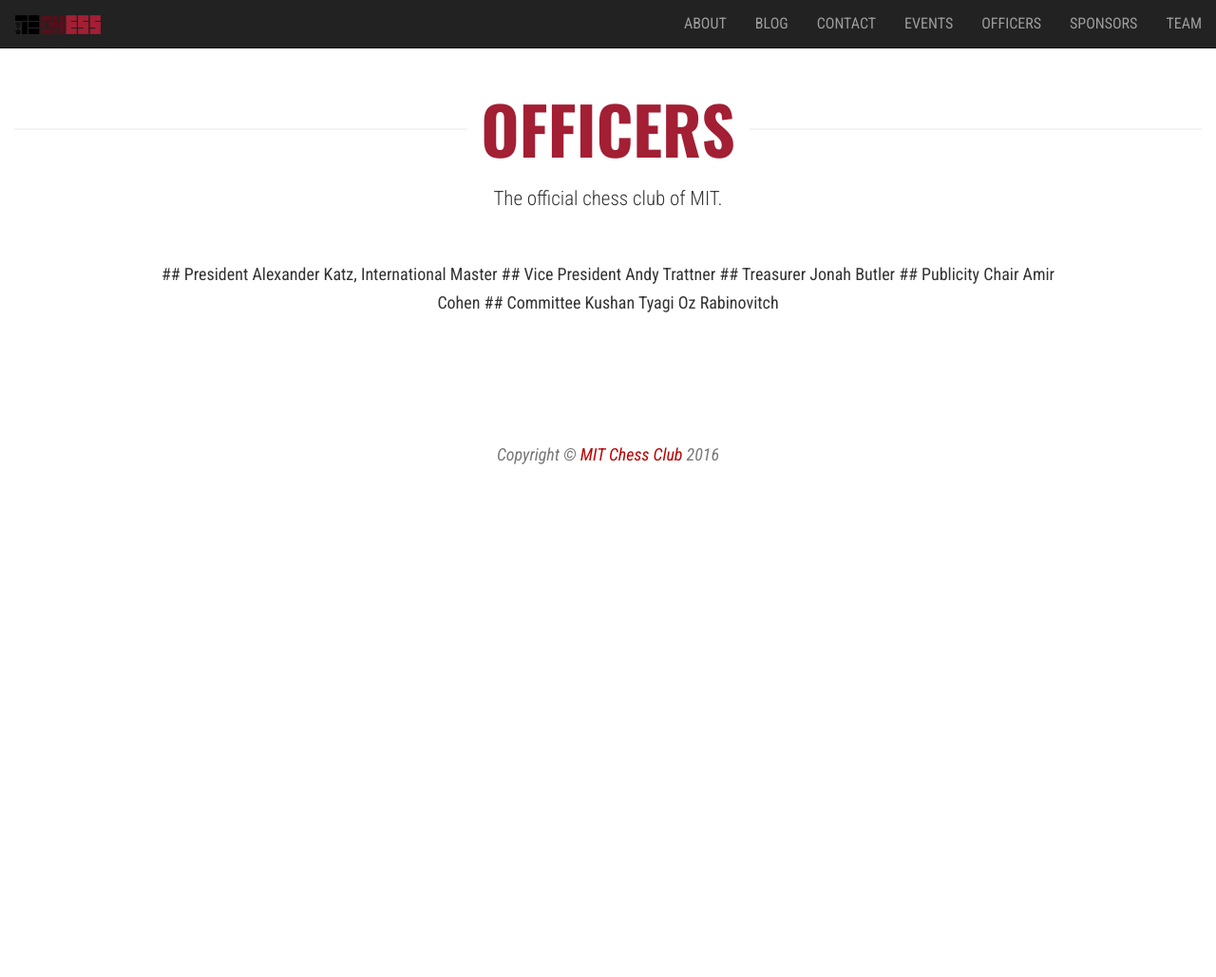
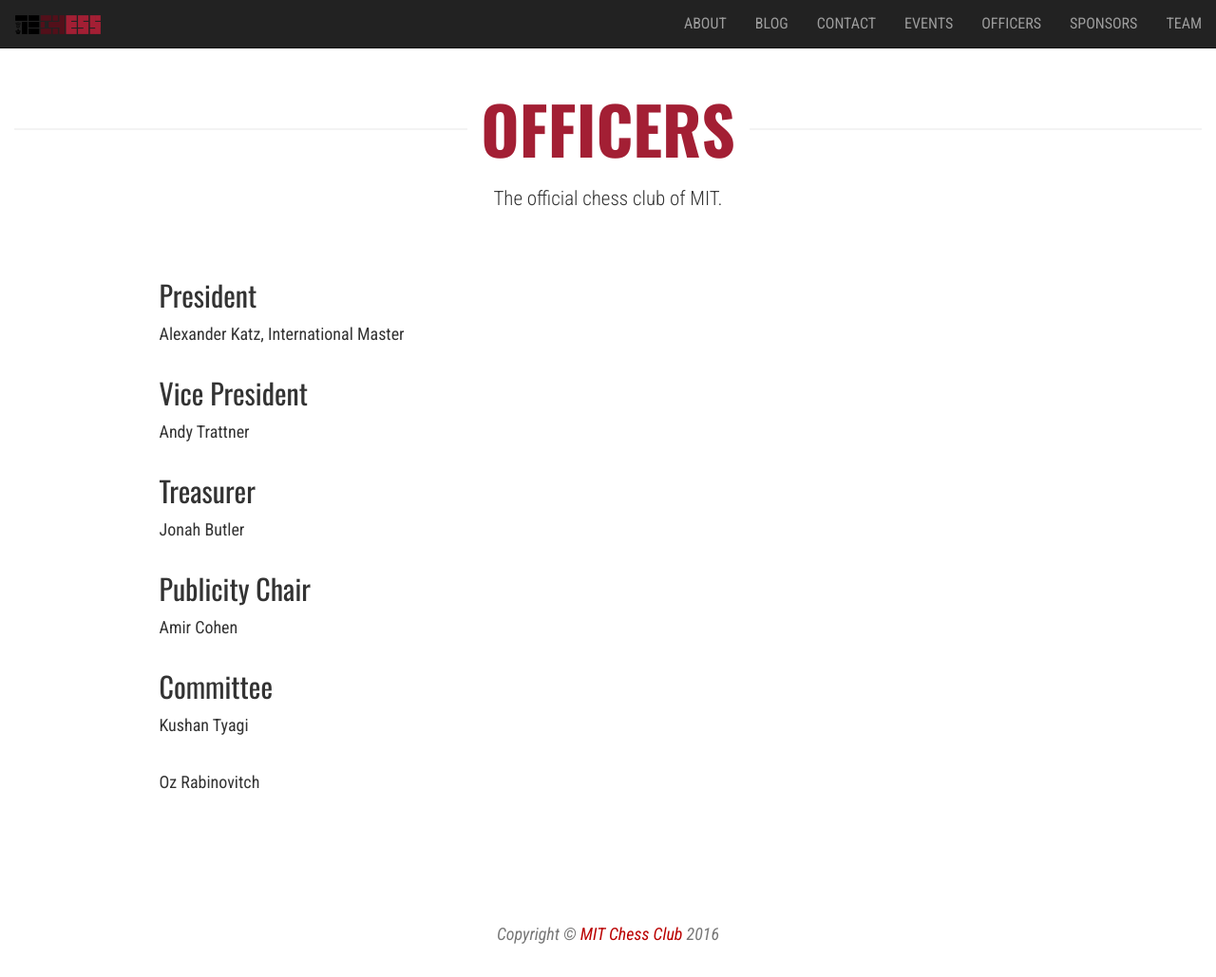
Before and after one commit to Tech-Chess/tech-chess.github.io, a Jekyll site: the page built from _pages/officers.md, in a window 1280 px wide and 1029 px high. Shown: the whole window at 95% size. Built offline with Jekyll 4.4.1, drawn with Linux system fonts in a browser that asks for light colours; nearby versions of some CDN libraries.

Commit message:
like button no feeds

```diff
--- a/_pages/officers.md
+++ b/_pages/officers.md
@@ -3,7 +3,6 @@
 title: Officers
 permalink: /officers/
 ---
-<p style="text-align: center;" markdown="1">
 
 ## President
 Alexander Katz, International Master
@@ -21,5 +20,3 @@
 Kushan Tyagi
 
 Oz Rabinovitch
-
-</p>
--- a/index.html
+++ b/index.html
@@ -20,8 +20,11 @@
   <button href="
   https://mailman.mit.edu:444/mailman/listinfo/tech-chess-announce">Subscribe to Mailing List</button>
   <br>
+  <br>
+  <div class="fb-like" data-href="https://facebook.com/mitchessclub" data-layout="button_count" data-action="like" data-size="small" data-show-faces="true" data-share="false"></div>
 </p>
 
+<!--
 <div style="text-align: center;" class="fb-page" data-href="https://www.facebook.com/mitchessclub" data-tabs="timeline" data-small-header="false" data-adapt-container-width="true" data-hide-cover="false" data-show-facepile="true"><blockquote cite="https://www.facebook.com/mitchessclub" class="fb-xfbml-parse-ignore"><a href="https://www.facebook.com/mitchessclub">MIT Chess Club</a></blockquote></div>
 
 <div class="col-md-12">
@@ -30,4 +33,4 @@
     {% endfor %}
 
     {% include pagination.html %}
-</div>
+</div> -->
```
